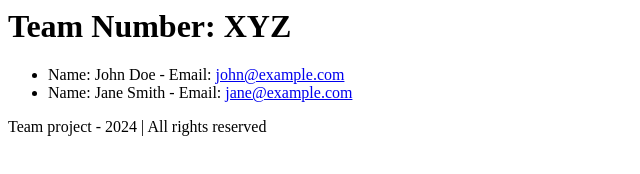
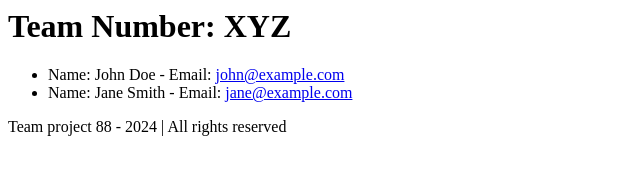
Before and after one commit to bittubharadwaj/hw, a plain HTML site: page index.html in a window 1280 px wide. Shown: the full height of the page, 0-640 px from the left. Drawn offline with Linux system fonts and the light colour scheme.

Commit message:
made a change for stash

```diff
--- a/index.html
+++ b/index.html
@@ -8,6 +8,6 @@
         <li>Name: John Doe - Email: <a href="mailto:john@example.com">john@example.com</a></li>
         <li>Name: Jane Smith - Email: <a href="mailto:jane@example.com">jane@example.com</a></li>
     </ul>
-    <footer>Team project - 2024 | All rights reserved</footer>
+    <footer>Team project 88 - 2024 | All rights reserved</footer>
 </body>
 </html>
```
